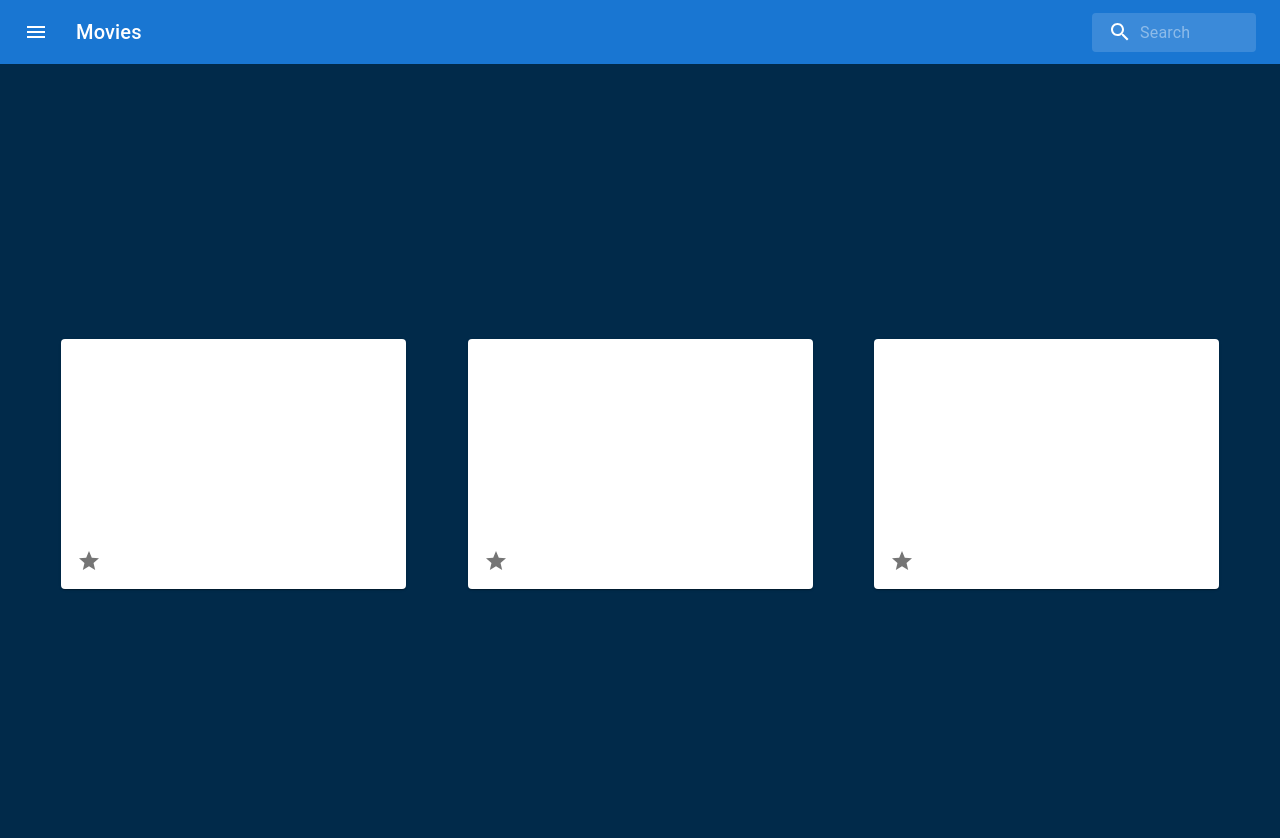
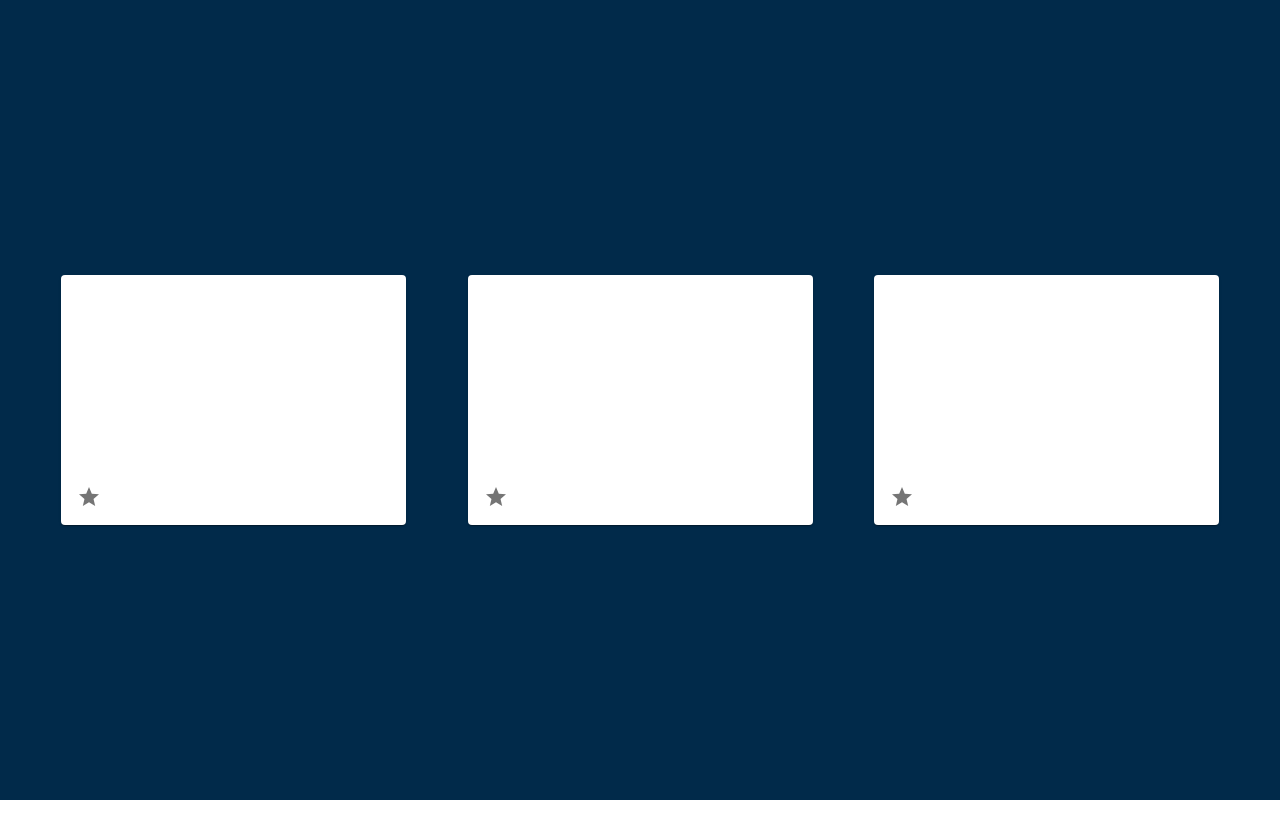
Before and after one commit to melekabbassi/react-project, a React (Create React App) app: page / in a window 1280 px wide. Shown: the top 838 px of the page. After the commit the page ends 800 px from the top, so only its background shows below. Built offline with nearby package versions, Linux system fonts and the light colour scheme.

Commit message:
changed nav bar (not complete)

```diff
--- a/src/App.js
+++ b/src/App.js
@@ -1,12 +1,11 @@
 import './App.css'
 import 'bootstrap/dist/css/bootstrap.min.css'
-import SearchBar from './components/Bar'
+
 import MovieCard from './components/movieCard'
 
 function App() {
   return (
     <div className="searchBar">
-      <SearchBar />
 
     <div className= "App">
 
--- a/src/components/Bar.js
+++ /dev/null
@@ -1,91 +0,0 @@
-import { styled, alpha } from '@mui/material/styles'
-import AppBar from '@mui/material/AppBar'
-import Box from '@mui/material/Box'
-import Toolbar from '@mui/material/Toolbar'
-import IconButton from '@mui/material/IconButton'
-import Typography from '@mui/material/Typography'
-import InputBase from '@mui/material/InputBase'
-import MenuIcon from '@mui/icons-material/Menu'
-import SearchIcon from '@mui/icons-material/Search'
-import { Drawer } from '@mui/material'
-
-const Search = styled('div')(({ theme }) => ({
-  position: 'relative',
-  borderRadius: theme.shape.borderRadius,
-  backgroundColor: alpha(theme.palette.common.white, 0.15),
-  '&:hover': {
-    backgroundColor: alpha(theme.palette.common.white, 0.25),
-  },
-  marginLeft: 0,
-  width: '100%',
-  [theme.breakpoints.up('sm')]: {
-    marginLeft: theme.spacing(1),
-    width: 'auto',
-  },
-}));
-
-const SearchIconWrapper = styled('div')(({ theme }) => ({
-  padding: theme.spacing(0, 2),
-  height: '100%',
-  position: 'absolute',
-  pointerEvents: 'none',
-  display: 'flex',
-  alignItems: 'center',
-  justifyContent: 'center',
-}));
-
-const StyledInputBase = styled(InputBase)(({ theme }) => ({
-  color: 'inherit',
-  '& .MuiInputBase-input': {
-    padding: theme.spacing(1, 1, 1, 0),
-    // vertical padding + font size from searchIcon
-    paddingLeft: `calc(1em + ${theme.spacing(4)})`,
-    transition: theme.transitions.create('width'),
-    width: '100%',
-    [theme.breakpoints.up('sm')]: {
-      width: '12ch',
-      '&:focus': {
-        width: '20ch',
-      },
-    },
-  },
-}));
-
-export default function SearchBar() {
-  return (
-
-    <Box sx={{ flexGrow: 1 }}>
-      <AppBar position="static">
-        <Toolbar>
-          <IconButton
-            size="large"
-            edge="start"
-            color="inherit"
-            aria-label="open drawer"
-            sx={{ mr: 2 }}
-          >
-            <MenuIcon />
-          </IconButton>
-          <Drawer/> {/* FIX IT DOESN'T WORK*/}
-          <Typography
-            variant="h6"
-            noWrap
-            component="div"
-            sx={{ flexGrow: 1, display: { xs: 'none', sm: 'block' } }}
-          >
-            Movies
-          </Typography>
-          <Search>
-            <SearchIconWrapper>
-              <SearchIcon />
-            </SearchIconWrapper>
-            <StyledInputBase
-              placeholder="Search"
-              inputProps={{ 'aria-label': 'search' }}
-            />
-          </Search>
-        </Toolbar>
-      </AppBar>
-    </Box>
-  );
-}
```
Also changed, not shown: src/components/Drawer.js (deleted, +0 -118 lines), src/components/NavBar.jsx (added, +19 -0 lines), src/components/movieCard.jsx (renamed from src/components/movieCard.js).
